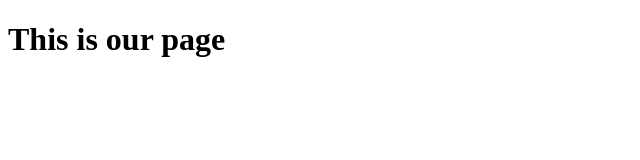
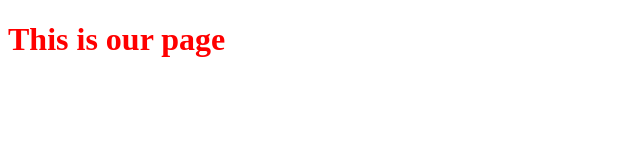
Before and after one commit to CPMSP/mjod, a website: page index.html in a window 1280 px wide. Shown: the whole page, without its empty margins (0-640 px from the left). Drawn offline with Linux system fonts and the light colour scheme.

Commit message:
connected css

```diff
--- a/index.css
+++ b/index.css
@@ -0,0 +1,3 @@
+h1 {
+	color: red;
+}
--- a/index.html
+++ b/index.html
@@ -4,6 +4,7 @@
     <meta charset="UTF-8">
     <meta name="viewport" content="width=device-width, initial-scale=1.0">
     <title>Valhallas Gate</title>
+    <link rel="stylesheet" href="index.css">
 </head>
 <body>
     <h1>This is our page</h1>
```
